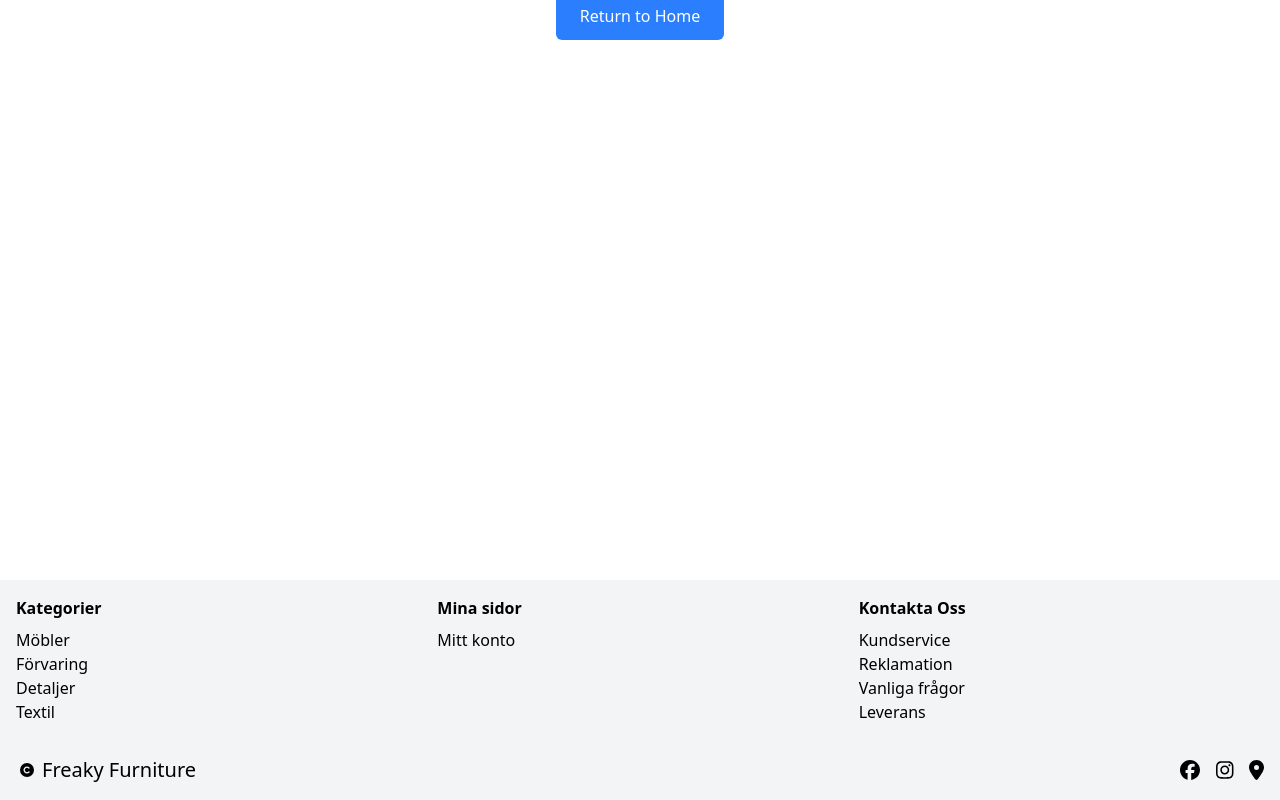
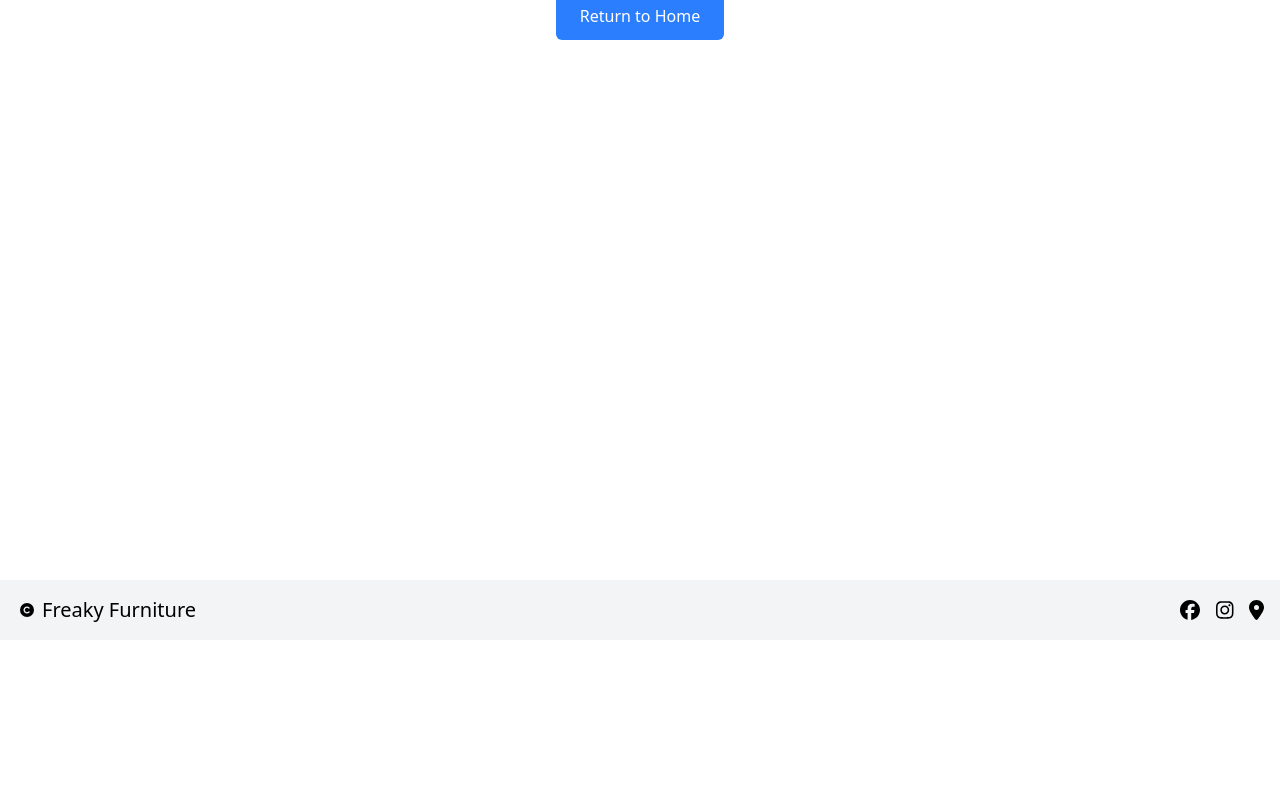
Before and after one commit to justin-Attinoto-Coder/freaky-furniture-projekt, an Angular app in the folder client/: page /checkout-confirmation in a window 1280 px wide. Shown: the part 312-1112 px from the top of the page. After the commit the page ends 952 px from the top, so only its background shows below. Built offline with nearby package versions, Linux system fonts and the light colour scheme; no server answers; sample sign-in values are in the browser's storage.

Commit message:
feat: add .browserslistrc for browser compatibility; clean up checkout confirmation component by removing unused imports and elements; update tsconfig.app.json for consistency in formatting

```diff
--- a/client/src/app/components/checkout/checkout-confirmation/checkout-confirmation.component.html
+++ b/client/src/app/components/checkout/checkout-confirmation/checkout-confirmation.component.html
@@ -13,6 +13,3 @@
     Return to Home
   </button>
 </div>
-<app-common-accordion>
-
-</app-common-accordion>
--- a/client/src/app/components/checkout/checkout-confirmation/checkout-confirmation.component.ts
+++ b/client/src/app/components/checkout/checkout-confirmation/checkout-confirmation.component.ts
@@ -3,13 +3,10 @@ import { CommonModule } from '@angular/common';
 import { Router } from '@angular/router';
 import { FontAwesomeModule } from '@fortawesome/angular-fontawesome';
 import { faCheckCircle, faStroopwafel , faStar } from '@fortawesome/free-solid-svg-icons';
-import { CommonAccordionComponent } from 'app/components/common/common-accordion/common-accordion.component';
-import { CommonAccordionItemComponent } from 'app/components/common/common-accordion-item/common-accordion-item.component';
-
 @Component({
   selector: 'app-checkout-confirmation',
   standalone: true,
-  imports: [CommonModule, FontAwesomeModule, CommonAccordionComponent, CommonAccordionItemComponent],
+  imports: [CommonModule, FontAwesomeModule ],
   // Note: The imports array is used to import other components or modules that this component depends on.
   // In this case, it imports CommonModule for common Angular directives, FontAwesomeModule for FontAwesome icons,
   // and two custom components: CommonAccordionComponent and CommonAccordionItemComponent.
```
Also changed, not shown: client/tsconfig.app.json (+4 -4 lines), client/.browserslistrc (added), client/src/app/app.config.ts (line endings or trailing spaces).
